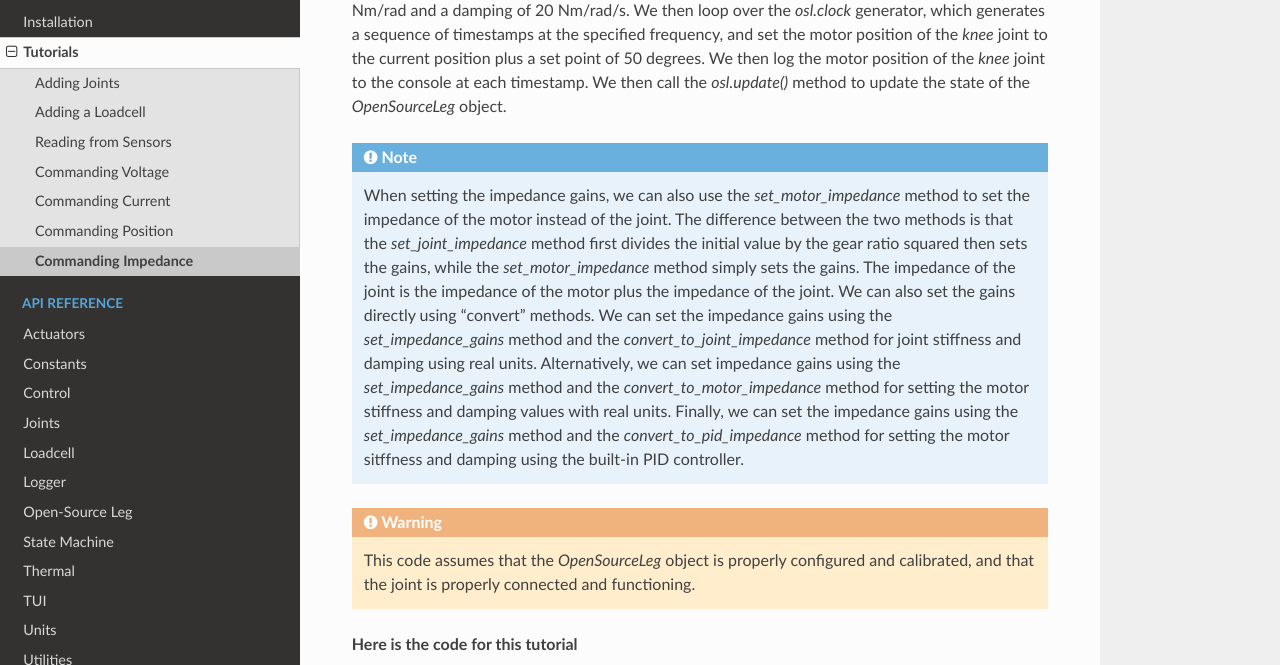
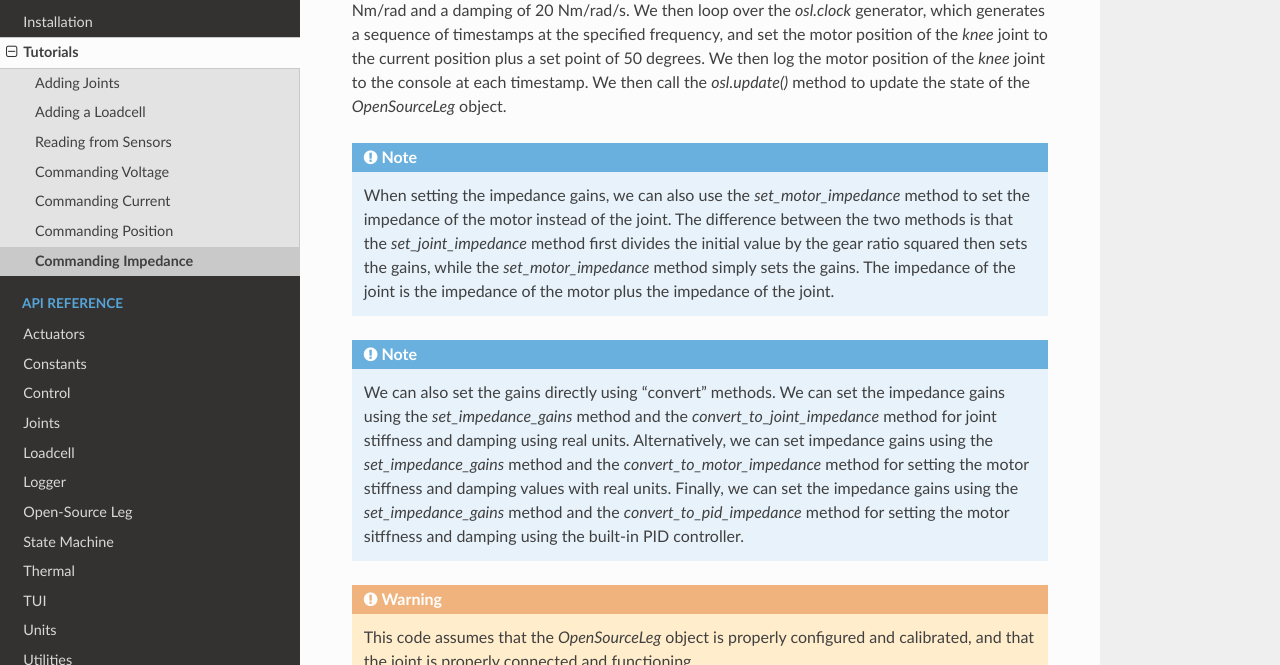
Before and after one commit to neurobionics/opensourceleg, a Sphinx documentation site: the page built from docs/tutorials/impedance_mode.rst, in a window 1280 px wide and 900 px high, scrolled down 1270 px, cut to the strip 0-665 px from the top of the window. Built offline with Sphinx 7.4.7 and the Read the Docs theme 2.0.0, drawn with Linux system fonts in a browser that asks for light colours; some of the changed lines change nothing that is shown.

Commit message:
Added another note block to the impedance tutorial.

```diff
--- a/docs/tutorials/impedance_mode.rst
+++ b/docs/tutorials/impedance_mode.rst
@@ -55,8 +55,10 @@ To control the impedance of a joint, we can use a `with` block to ensure that th
 In this code, we enter a `with` block that sets the mode of the `knee` joint to "impedance". We then set the impedance of the `knee` joint using the `set_joint_impedance` method, with a stiffness of 20 Nm/rad and a damping of 20 Nm/rad/s. We then loop over the `osl.clock` generator, which generates a sequence of timestamps at the specified frequency, and set the motor position of the `knee` joint to the current position plus a set point of 50 degrees. We then log the motor position of the `knee` joint to the console at each timestamp. We then call the `osl.update()` method to update the state of the `OpenSourceLeg` object.
 
 .. Note::
-    When setting the impedance gains, we can also use the `set_motor_impedance` method to set the impedance of the motor instead of the joint. The difference between the two methods is that the `set_joint_impedance` method first divides the initial value by the gear ratio squared then sets the gains, while the `set_motor_impedance` method simply sets the gains. The impedance of the joint is the impedance of the motor plus the impedance of the joint. We can also set the gains directly using "convert" methods. We can set the impedance gains using the `set_impedance_gains` method and the `convert_to_joint_impedance` method for joint stiffness and damping using real units. Alternatively, we can set impedance gains using the `set_impedance_gains` method and the `convert_to_motor_impedance` method for setting the motor stiffness and damping values with real units. Finally, we can set the impedance gains using the `set_impedance_gains` method and the `convert_to_pid_impedance` method for setting the motor sitffness and damping using the built-in PID controller.
+    When setting the impedance gains, we can also use the `set_motor_impedance` method to set the impedance of the motor instead of the joint. The difference between the two methods is that the `set_joint_impedance` method first divides the initial value by the gear ratio squared then sets the gains, while the `set_motor_impedance` method simply sets the gains. The impedance of the joint is the impedance of the motor plus the impedance of the joint.
 
+.. Note::
+    We can also set the gains directly using "convert" methods. We can set the impedance gains using the `set_impedance_gains` method and the `convert_to_joint_impedance` method for joint stiffness and damping using real units. Alternatively, we can set impedance gains using the `set_impedance_gains` method and the `convert_to_motor_impedance` method for setting the motor stiffness and damping values with real units. Finally, we can set the impedance gains using the `set_impedance_gains` method and the `convert_to_pid_impedance` method for setting the motor sitffness and damping using the built-in PID controller.
 
 .. Warning::
     This code assumes that the `OpenSourceLeg` object is properly configured and calibrated, and that the joint is properly connected and functioning.
```
